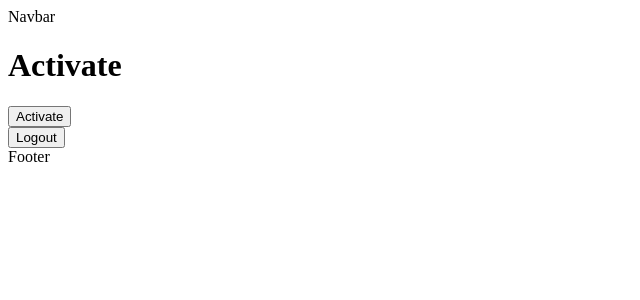
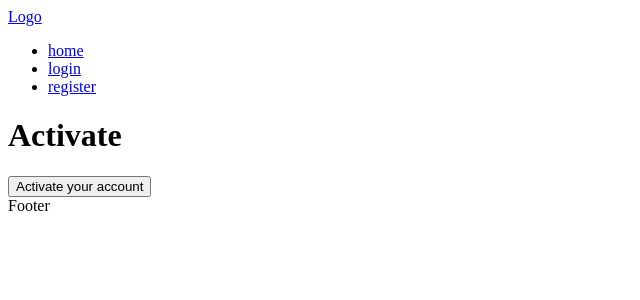
Before and after one commit to DensyVilomar/auth-crud-frontend-app, a React (Vite) app: page /activate/1/1 in a window 1280 px wide. Shown: the top 300 px of the page, without its empty margins (0-640 px from the left). Built offline with nearby package versions, Linux system fonts and the light colour scheme.

Commit message:
navbar: created, activateBtn: modified

```diff
--- a/src/components/auth/activateBtn.jsx
+++ b/src/components/auth/activateBtn.jsx
@@ -1,21 +1,28 @@
-import { useParams } from 'react-router-dom'
+import { useParams, useNavigate } from 'react-router-dom'
 import { useActivationMutation } from '../../features/auth/authApiSlice'
 
 function ActivateBtn() {
   const params = useParams()
+
+  const navigate = useNavigate()
 
   const parameters = {
     uid: params.uid,
     token: params.token
   }
 
-  const [activate, { isLoading }] = useActivationMutation()
+  const [activate, { isLoading, isError }] = useActivationMutation()
 
   const handleActivate = async (e) => {
     e.preventDefault()
 
     try {
       await activate(parameters)
+      if (isError) {
+        console.error('Activation failed')
+      } else {
+        navigate('/login')
+      }
     } catch (error) {
       console.error('Activation failed')
     }
@@ -24,7 +31,7 @@ function ActivateBtn() {
   return (
     <div>
       <button disabled={isLoading} onClick={handleActivate}>
-        Activate
+        Activate your account
       </button>
     </div>
   )
--- /dev/null
+++ b/src/components/navigation/navbar.jsx
@@ -0,0 +1,55 @@
+import { NavLink } from 'react-router-dom'
+import { useIsAuth } from '../../app/hooks'
+
+function Navbar() {
+  const isAuth = useIsAuth()
+
+  return (
+    <div>
+      <header className="nav__header">
+        <nav className="navbar">
+          <NavLink className="logo" to="/">
+            Logo
+          </NavLink>
+          <ul className="navbar__menu">
+            {isAuth ? (
+              <li className="navbar__menu-item">
+                <NavLink to="/home" className="navbar__menu-link">
+                  home
+                </NavLink>
+              </li>
+            ) : (
+              <li className="navbar__menu-item">
+                <NavLink to="/" className="navbar__menu-link">
+                  home
+                </NavLink>
+              </li>
+            )}
+            {isAuth ? (
+              <li className="navbar__menu-item">
+                <NavLink to="/tasks" className="navbar__menu-link">
+                  tasks
+                </NavLink>
+              </li>
+            ) : (
+              <li className="navbar__menu-item">
+                <NavLink to="/login" className="navbar__menu-link">
+                  login
+                </NavLink>
+              </li>
+            )}
+            {isAuth ? null : (
+              <li className="navbar__menu-item">
+                <NavLink to="/register" className="navbar__menu-link">
+                  register
+                </NavLink>
+              </li>
+            )}
+          </ul>
+        </nav>
+      </header>
+    </div>
+  )
+}
+
+export default Navbar
--- a/src/layouts/RootLayout.jsx
+++ b/src/layouts/RootLayout.jsx
@@ -1,14 +1,21 @@
+import { useIsAuth } from '../app/hooks'
 import { Outlet } from 'react-router-dom'
+import Navbar from '../components/navigation/navbar'
 import LogoutBtn from '../components/auth/logoutBtn'
 
 function RootLayout() {
+  const isAuth = useIsAuth()
+
   return (
     <div>
-      <nav>Navbar</nav>
+      <Navbar />
+
+      {isAuth ? <LogoutBtn /> : null}
+
       <main>
         <Outlet />
       </main>
-      <LogoutBtn />
+
       <footer>Footer</footer>
     </div>
   )
```
